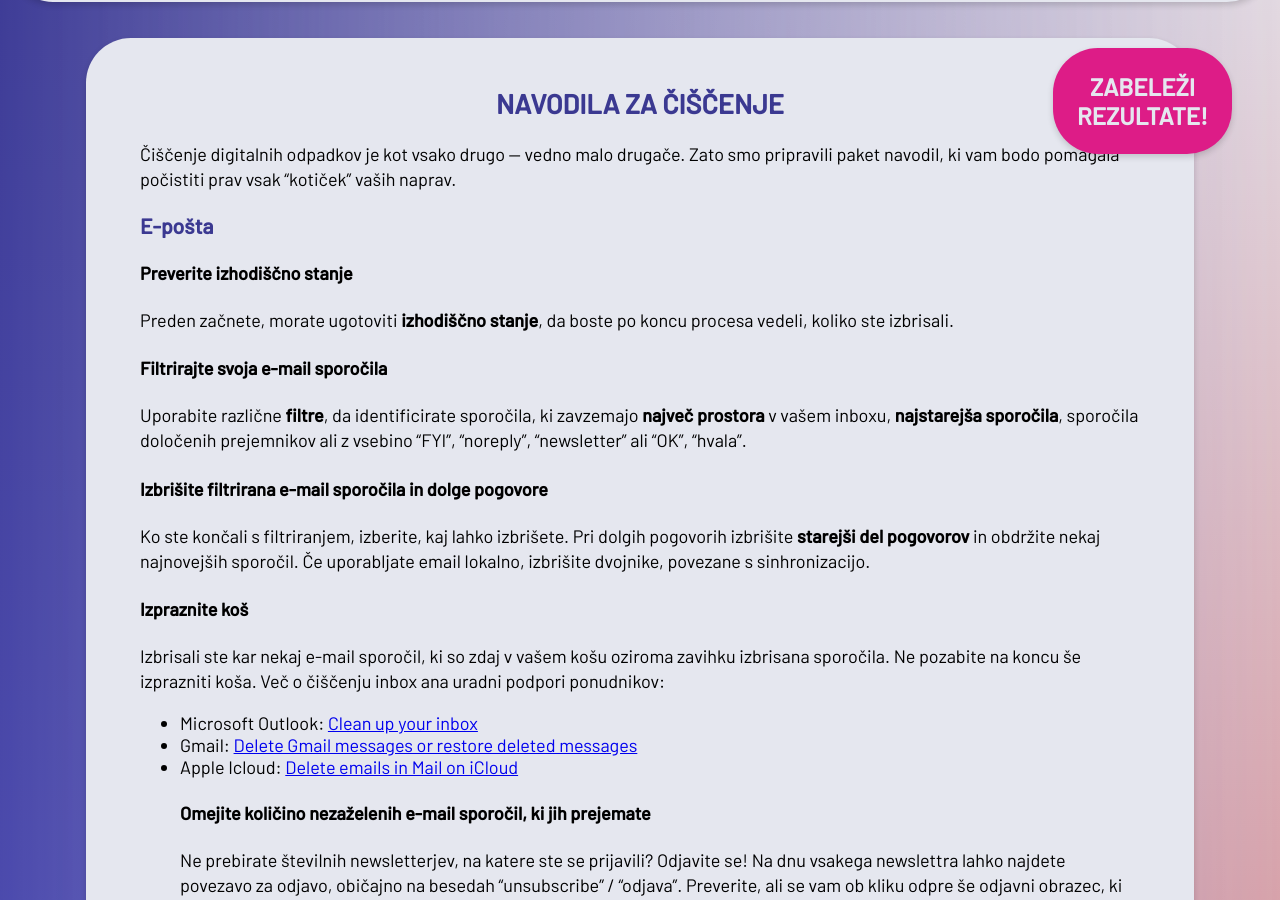
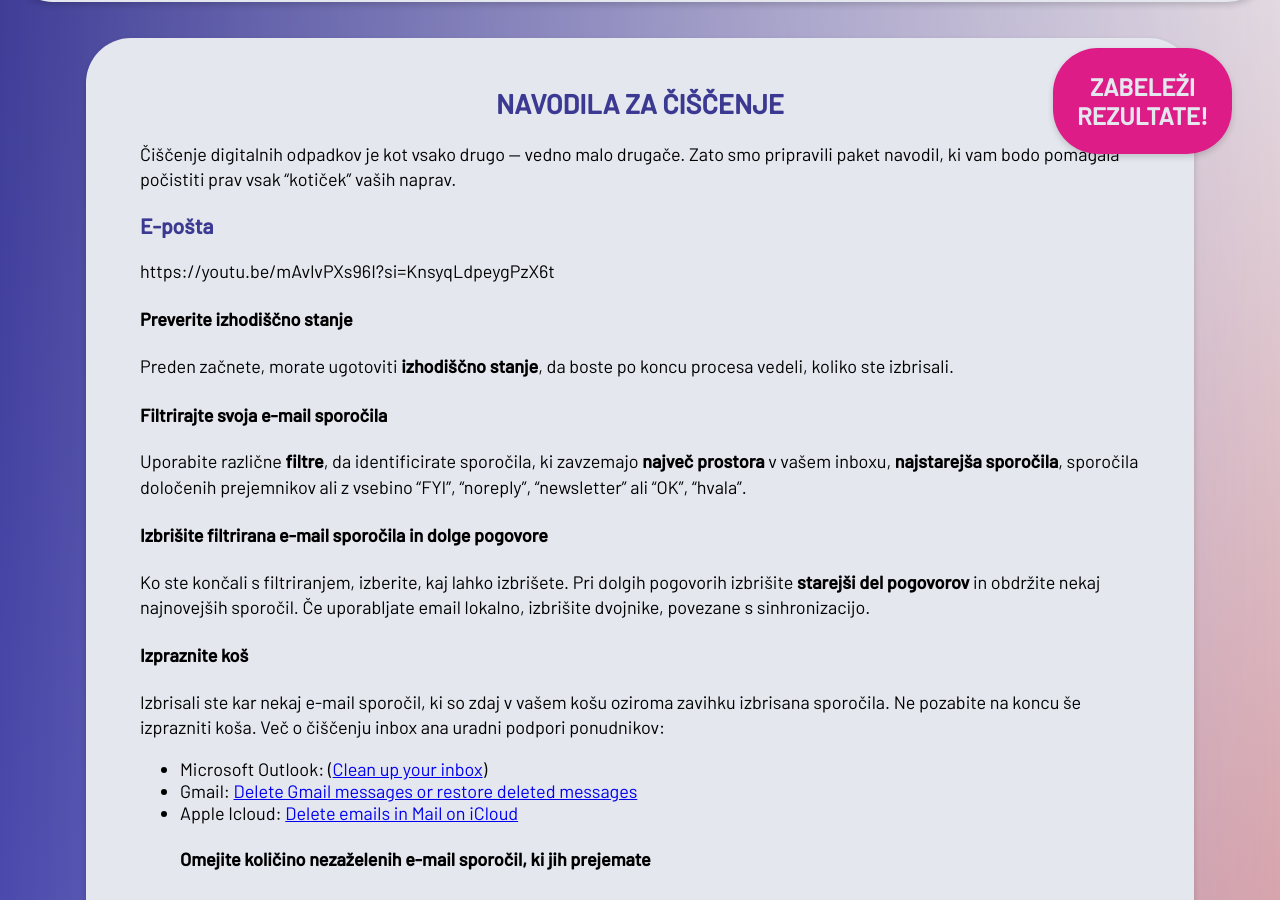
Before and after one commit to ewba/dcd-si, a Jekyll site: the page built from navodila-za-ciscenje.md, in a window 1280 px wide and 900 px high, scrolled down 232 px. Built offline with Jekyll 4.4.1, drawn with Linux system fonts in a browser that asks for light colours; some of the changed lines change nothing that is shown.

Commit message:
Update navodila-za-ciscenje.md

```diff
--- a/navodila-za-ciscenje.md
+++ b/navodila-za-ciscenje.md
@@ -11,6 +11,7 @@ title: Navodila za čiščenje
 
 ### E-pošta
 
+https://youtu.be/mAvlvPXs96I?si=KnsyqLdpeygPzX6t
 #### Preverite izhodiščno stanje
 Preden začnete, morate ugotoviti **izhodiščno stanje**, da boste po koncu procesa vedeli, koliko ste izbrisali.
 #### Filtrirajte svoja e-mail sporočila
@@ -20,7 +21,7 @@ Ko ste končali s filtriranjem, izberite, kaj lahko izbrišete. Pri dolgih pogov
 #### Izpraznite koš
 Izbrisali ste kar nekaj e-mail sporočil, ki so zdaj v vašem košu oziroma zavihku izbrisana sporočila. Ne pozabite na koncu še izprazniti koša.
 Več o čiščenju inbox ana uradni podpori ponudnikov:
-- Microsoft Outlook: [Clean up your inbox ]([url](https://support.microsoft.com/en-us/office/clean-up-your-inbox-2fb652e5-b387-4147-9fff-25f2e32dfda9))
+- Microsoft Outlook: ([Clean up your inbox](https://support.microsoft.com/en-us/office/clean-up-your-inbox-2fb652e5-b387-4147-9fff-25f2e32dfda9))
 - Gmail: [Delete Gmail messages or restore deleted messages ]([url](https://support.google.com/mail/answer/7401?hl=en&co=GENIE.Platform%3DDesktop))
 - Apple Icloud: [Delete emails in Mail on iCloud ]([url](https://support.apple.com/sl-si/guide/icloud/mm6b1a7ab7/icloud))
 #### Omejite količino nezaželenih e-mail sporočil, ki jih prejemate
```
